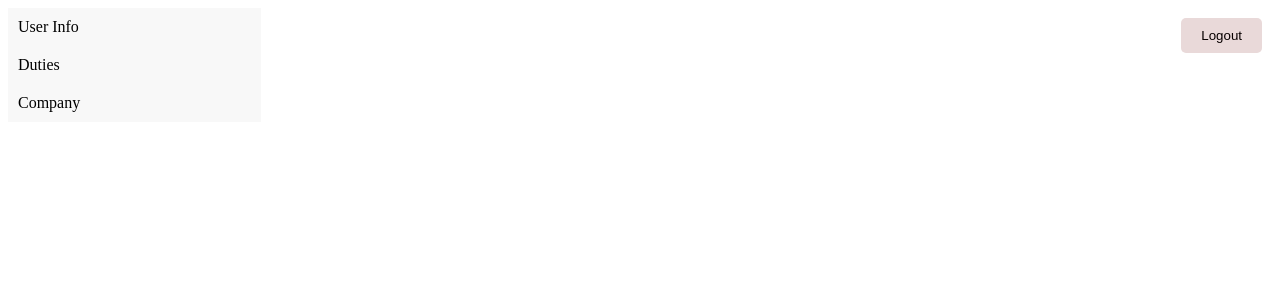
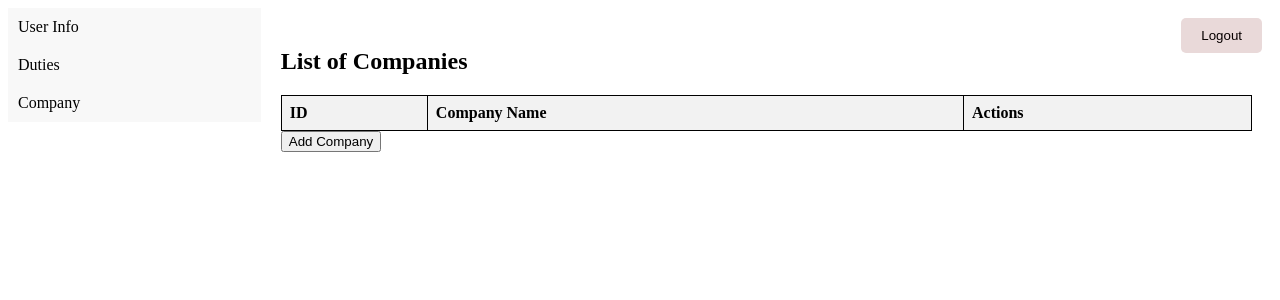
Before and after one commit to meetthehorizon/TPC-log-system, a Django app: page /company/ in a window 1280 px wide. Shown: the top 300 px of the page. Run offline with Django 4.2, Linux system fonts and the light colour scheme; the visitor is signed in with stand-in values (Sample User, id 1); data that the repository does not hold is empty.

Commit message:
crud on company

```diff
--- a/tpc_log/management/urls.py
+++ b/tpc_log/management/urls.py
@@ -1,6 +1,9 @@
 from django.urls import path
-from .views import company_list
+from .views import CompanyList, CompanyEnlist, CompanyEdit, CompanyDelete
 
-urlpatterns =[
-    path("company/", company_list, name='company_list'),
+urlpatterns = [
+    path('company/', CompanyList, name='company_list'),
+    path('company/add/', CompanyEnlist, name='company_enlist'),
+    path('company/<int:company_id>/edit/', CompanyEdit, name='company_edit'),
+    path('company/<int:company_id>/confirm_delete/', CompanyDelete, name='company_delete'),
 ]
--- a/tpc_log/management/views.py
+++ b/tpc_log/management/views.py
@@ -1,19 +1,55 @@
-from django.shortcuts import render
+from django.shortcuts import render, redirect, get_object_or_404
 from users.models import User
 from django.http import HttpResponse
 from django.contrib.auth.decorators import login_required, user_passes_test
 from django.views.decorators.cache import never_cache
 from management.models import Company
+from management.forms import CompanyForm
 
 # Create your views here.
 @never_cache
 @login_required
-@user_passes_test(lambda user: user.role == 'STUDENT')
-def company_list(request):
-
+@user_passes_test(lambda user: user.role != '')
+def CompanyList(request):
     companies = Company.objects.all()
     context = {
         'companies': companies,
     }
 
     return render(request, 'company_list.html', context)
+
+def CompanyEnlist(request):
+    if request.method == 'POST':
+        form = CompanyForm(request.POST)
+        if form.is_valid():
+            # Process the form data and save it to the database, for example
+            # Redirect to a success page or return a success message
+            form.save()
+            return redirect('company_list')  # Change 'success_page' to the actual name of your success page URL
+    else:
+        form = CompanyForm()
+    return render(request, 'company_form.html', {'form' : form})
+
+def CompanyDelete(request, company_id):
+
+    company = get_object_or_404(Company, company_id=company_id)
+
+    if request.method == 'POST':
+        # If the confirmation form is submitted with POST, delete the company and redirect to the company list page
+        company.delete()
+        return redirect('company_list')
+
+    return render(request, 'company_confirm_delete.html', {'company': company})
+
+def CompanyEdit(request, company_id):
+    company = get_object_or_404(Company, company_id=company_id)
+
+    if request.method == 'POST':
+        form = CompanyForm(request.POST, instance=company)
+        if form.is_valid():
+            form.save()
+            return redirect('company_list')  # Redirect to the company list page
+    else:
+        form = CompanyForm(instance=company)
+
+    return render(request, 'company_edit.html', {'form': form, 'company': company})
--- a/tpc_log/templates/company_list.html
+++ b/tpc_log/templates/company_list.html
@@ -1,5 +1,56 @@
 {% extends "dashboard.html" %}
 
 {% block content %}
+<style>
+    table {
+        width: 100%;
+        border-collapse: collapse;
+    }
+
+    table, th, td {
+        border: 1px solid black;
+    }
+
+    th, td {
+        padding: 8px;
+        text-align: left;
+    }
+
+    th {
+        background-color: #f2f2f2;
+    }
+
+    tr:nth-child(even) {
+        background-color: #f2f2f2;
+    }
+</style>
+
+<h2>List of Companies</h2>
+
+<table>
+  <thead>
+    <tr>
+      <th>ID</th>
+      <th>Company Name</th>
+      <th>Actions</th>  <!-- Add a new header column for the action buttons -->
+    </tr>
+  </thead>
+  <tbody>
+    {% for company in companies %}
+      <tr>
+        <td>{{ company.company_id }}</td>
+        <td>{{ company.company_name }}</td>
+        <td>
+          <a href="{% url 'company_edit' company.company_id%}">Edit</a>
+          <a href="{% url 'company_delete' company.company_id %}">Delete</a>
+        </td>
+      </tr>
+    {% endfor %}
+  </tbody>
+</table>
+
+<a href="{% url 'company_enlist' %}">
+  <button>Add Company</button>
+</a>
 
 {% endblock %}
```
Also changed, not shown: tpc_log/management/forms.py (added, +7 -0 lines), tpc_log/templates/company_confirm_delete.html (added, +62 -0 lines), tpc_log/templates/company_edit.html (added, +62 -0 lines), tpc_log/templates/company_form.html (added, +54 -0 lines).
